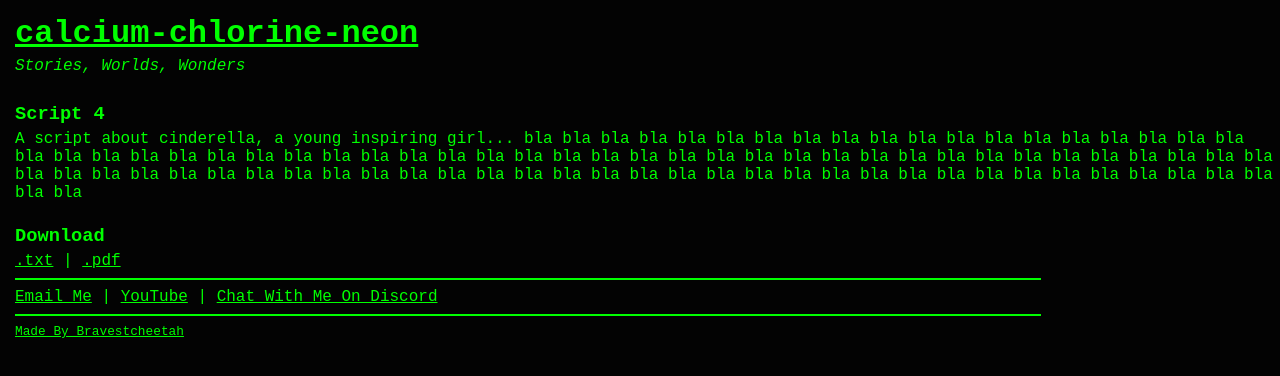
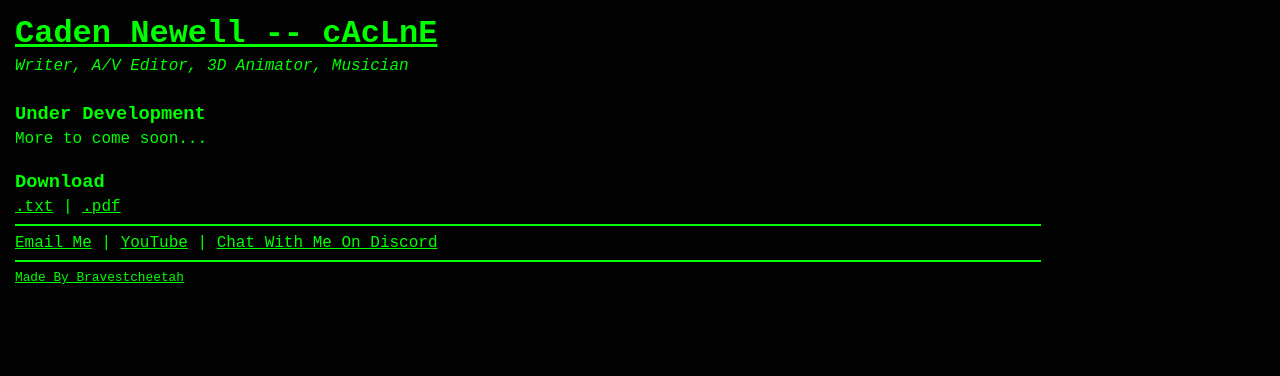
Before and after one commit to cAcLnE/site, a plain HTML site: page scripts/script4.html in a window 1280 px wide. Drawn offline with Linux system fonts and the light colour scheme.

Commit message:
Update script4.html

```diff
--- a/scripts/script4.html
+++ b/scripts/script4.html
@@ -4,18 +4,15 @@
     <link rel="stylesheet" href="..\-CSS\home.css">
      <meta charset="UTF-8">
      <meta name="viewport" content="width=device-width, initial-scale=1.0">
-     <title>CalCNe - Script 4</title>
+     <title>cAcLnE - Under Development</title>
  </head>
  <body>
-    <h1><a href="..">calcium-chlorine-neon</a></h1>
-     <p><i>Stories, Worlds, Wonders</i></p>
+    <h1><a href="..">Caden Newell -- cAcLnE</a></h1>
+     <p><i>Writer, A/V Editor, 3D Animator, Musician</i></p>
      <br>
-        <h3>Script 4</h3>
-        <p>
-            A script about cinderella, a young inspiring girl... bla bla bla bla bla bla bla bla bla bla bla bla bla bla bla bla bla bla
-            bla bla bla bla bla bla bla bla bla bla bla bla bla bla bla bla bla bla bla bla bla bla bla bla bla bla bla bla bla bla bla
-            bla bla bla bla bla bla bla bla bla bla bla bla bla bla bla bla bla bla bla bla bla bla bla bla bla bla bla bla bla bla bla
-            bla bla bla bla bla bla bla <br><br>
+        <h3> Under Development </h3>
+        <p> More to come soon...
+ <br><br>
         </p>
 
         <h3><b>Download</b></h3>
```
